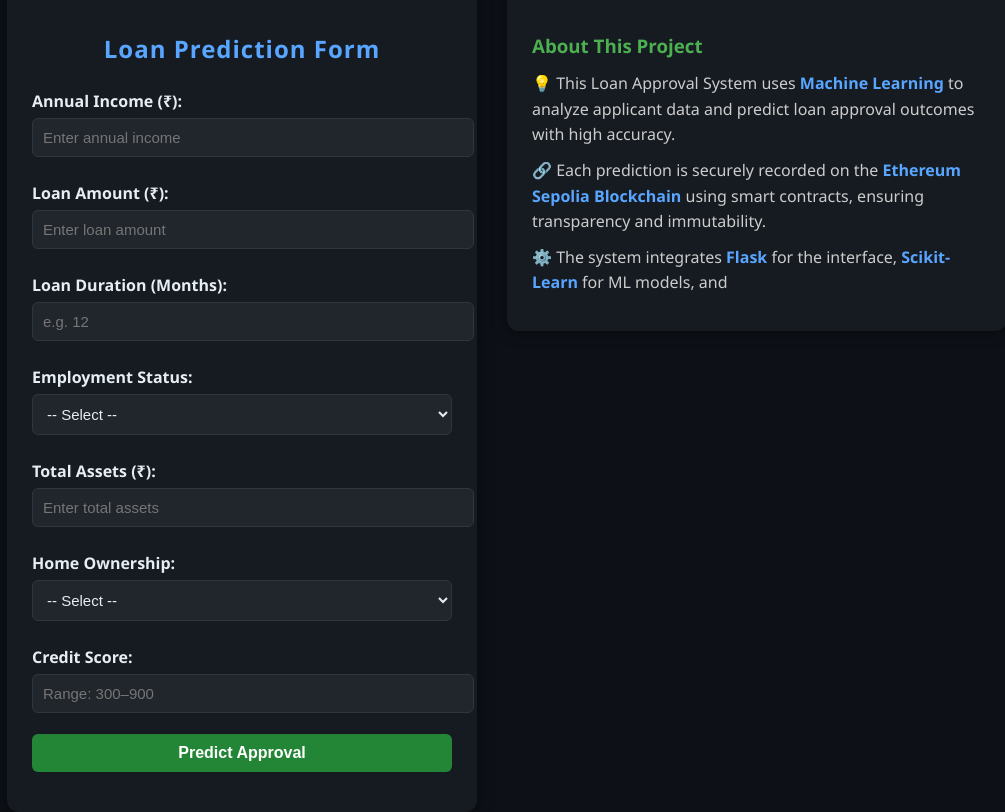
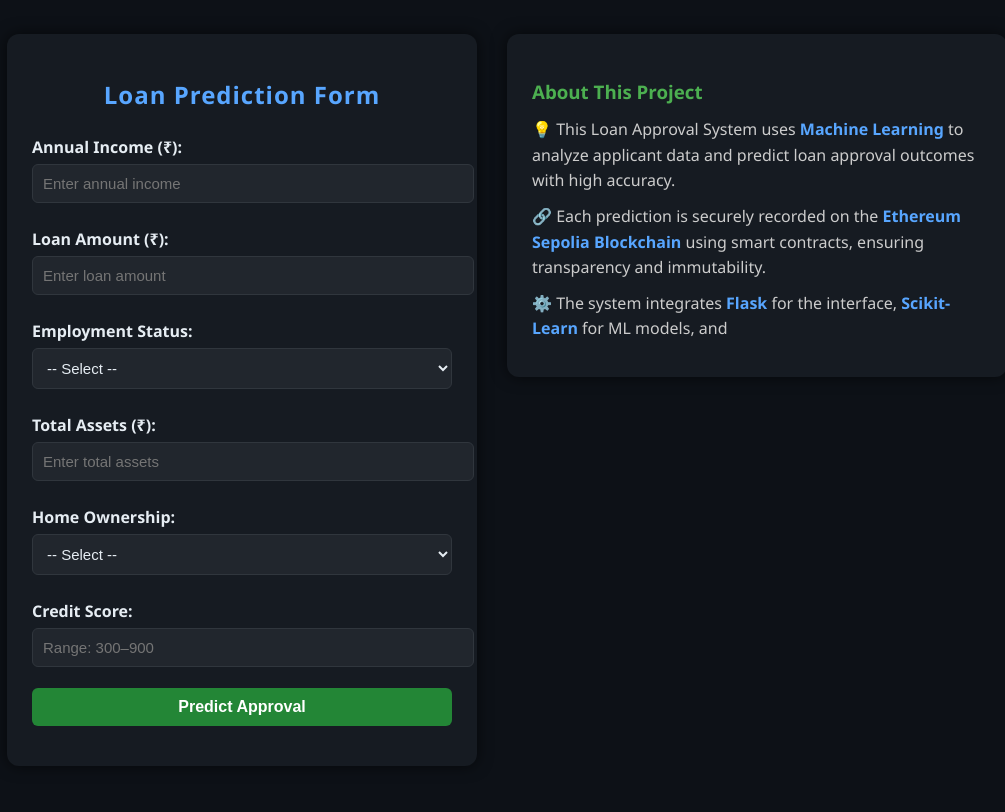
Before and after one commit to Gurudev517/ML-Blockchain, a Flask app: page / in a window 1280 px wide. Shown: the whole page, without its empty margins (133-1138 px from the left). After the commit the page ends 726 px from the top, so only its background shows below. Run offline with Flask 3, Linux system fonts and the light colour scheme; parts of the project's set-up code (start-up, migrations or seed data) failed here and were passed over.

Commit message:
Update loanform.html

```diff
--- a/backend/templates/loanform.html
+++ b/backend/templates/loanform.html
@@ -127,9 +127,6 @@
             <label>Loan Amount (₹):</label>
             <input type="number" name="Loan Amount" step="0.01" placeholder="Enter loan amount" required>
 
-            <label>Loan Duration (Months):</label>
-            <input type="number" name="Loan Duration" min="1" placeholder="e.g. 12" required>
-
             <label>Employment Status:</label>
             <select name="Employment Status" required>
                 <option value="">-- Select --</option>
```
